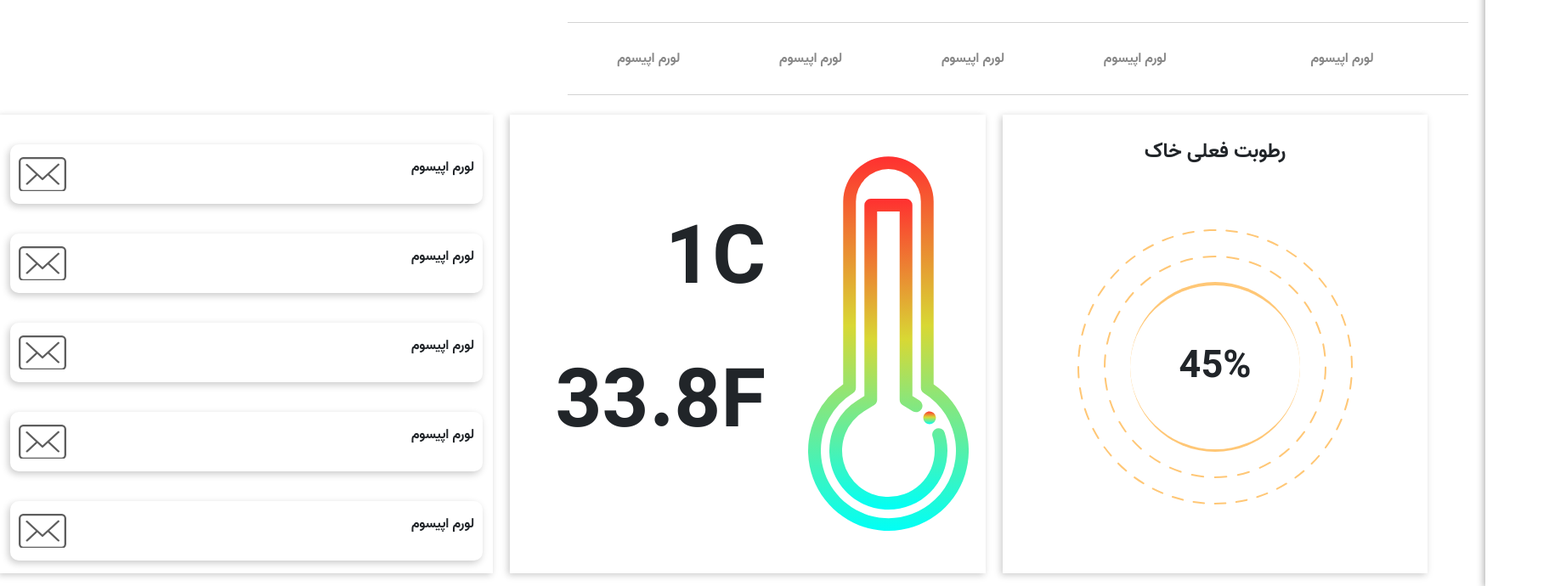
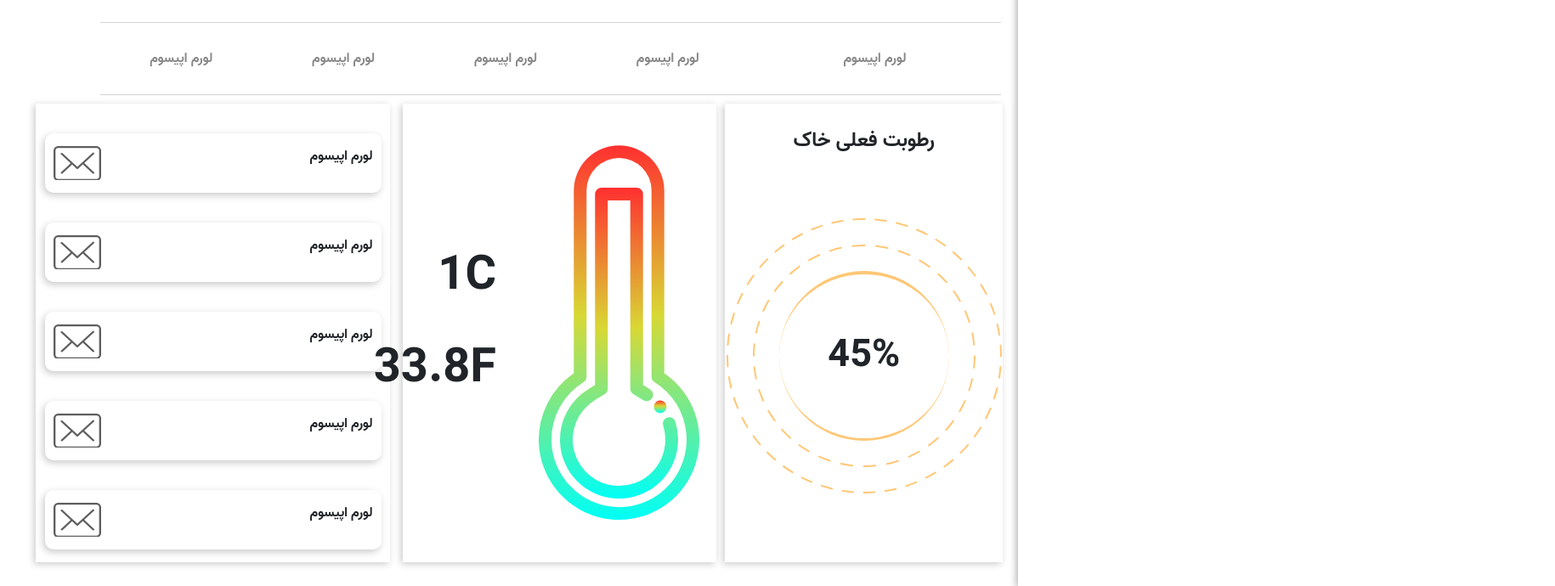
Before and after one commit to abolfazlmohseni/chatre-project, a plain HTML site: page ghatre project - Copy/dashbord/index.html in a window 1280 px wide. Shown: the part 1260-1950 px from the top of the page at 85% size, 1830 px wide, since content can reach past the window. Drawn offline with nearby package versions, Linux system fonts and the light colour scheme.

Commit message:
Update dashbord.css

```diff
--- a/ghatre project - Copy/dashbord/style/dashbord.css
+++ b/ghatre project - Copy/dashbord/style/dashbord.css
@@ -11,7 +11,7 @@
 .conteyner {
     width: 100%;
     transition: all step-end 0.5s;
-    position: relative;
+    /* position: relative; */
     height: 1950px;
 }
 
@@ -91,6 +91,7 @@
     width: 92%;
     margin-left: 10px;
     float: left;
+    overflow-x: scroll !important;
 }
 
 .chart-box h3 {
@@ -100,8 +101,6 @@
 
 .chart-box canvas {
     height: 620px !important;
-    overflow-x: scroll !important;
-    overflow-y: scroll !important;
 }
 
 .chartjs-render-monitor {
@@ -162,20 +161,24 @@ table {
 /* جدول بارش و آبیارری پایان */
 .conteyner-box {
     display: flex;
-    position: absolute;
-    bottom: 15px;
+    width: 93%;
+    flex-wrap: wrap;
+    margin-left: auto;
+    margin-right: auto;
+    float: left;
+    bottom: 0;
 }
 
 /* رطوبت فعلی */
 .rotobat {
-    width: 500px;
+    width: 27.5%;
     height: 540px;
     box-shadow: -2px 2px 8px rgba(0, 0, 0, 0.21);
     display: flex;
     flex-direction: column;
     align-items: center;
     padding-top: 5px;
-    margin-right: 150px;
+    margin-right: 10px;
 }
 
 .rotobat h4 {
@@ -184,7 +187,7 @@ table {
 
 .conteyner-darsad {
     position: relative;
-    width: 450px;
+    width: 25%;
     height: 460px;
     margin-left: auto;
     margin-right: auto;
@@ -223,11 +226,11 @@ table {
 /* رطوبت فعلی پایان */
 /* دمای فعلی هوا */
 .dama-box {
-    width: 560px;
+    width: 31%;
     height: 540px;
     padding: 5px;
     box-shadow: -2px 2px 8px rgba(0, 0, 0, 0.21);
-    margin-right: 20px;
+    margin-right: 10px;
     display: flex;
     align-items: center;
     transition: all ease 0.3s;
@@ -268,15 +271,15 @@ table {
 
 .dama-text p {
     margin-bottom: 25px;
-    font-size: 6rem;
+    font-size: 350%;
 }
 
 /* دمای فعلی هوا پایان */
 /* صندوق پیام ها */
 .mail-box {
-    width: 580px;
+    width: 35%;
     height: 540px;
-    margin-right: 20px;
+    margin-right: 15px;
     box-shadow: -2px 2px 8px rgba(0, 0, 0, 0.21);
     display: flex;
     flex-direction: column;
@@ -284,7 +287,7 @@ table {
 }
 
 .mail-items {
-    width: 556px;
+    width: 95%;
     height: 70px;
     margin-top: 35px;
     box-shadow: -2px 3px 8px rgba(0, 0, 0, 0.21);
@@ -310,3 +313,14 @@ table {
 }
 
 /* صندوق پیام ها پایان */
+/* respansev */
+@media  screen and (max-width:1024px) {
+    .svg-dama,.svg-darsad{
+        display: none;
+    }
+    .dama-text {
+        margin-left: auto;
+        margin-right: auto;
+    }
+}
+/* respansev end */
```
